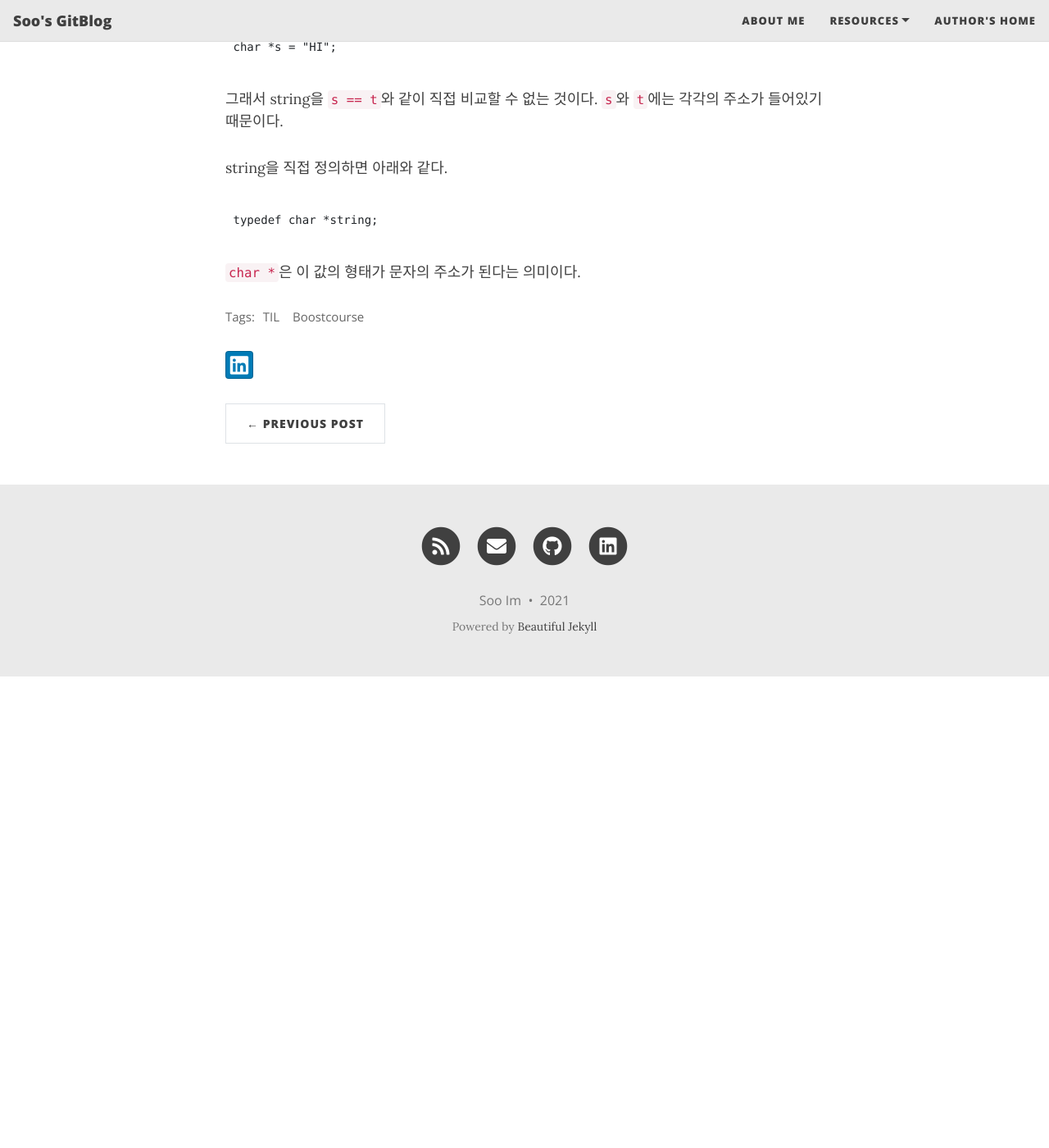
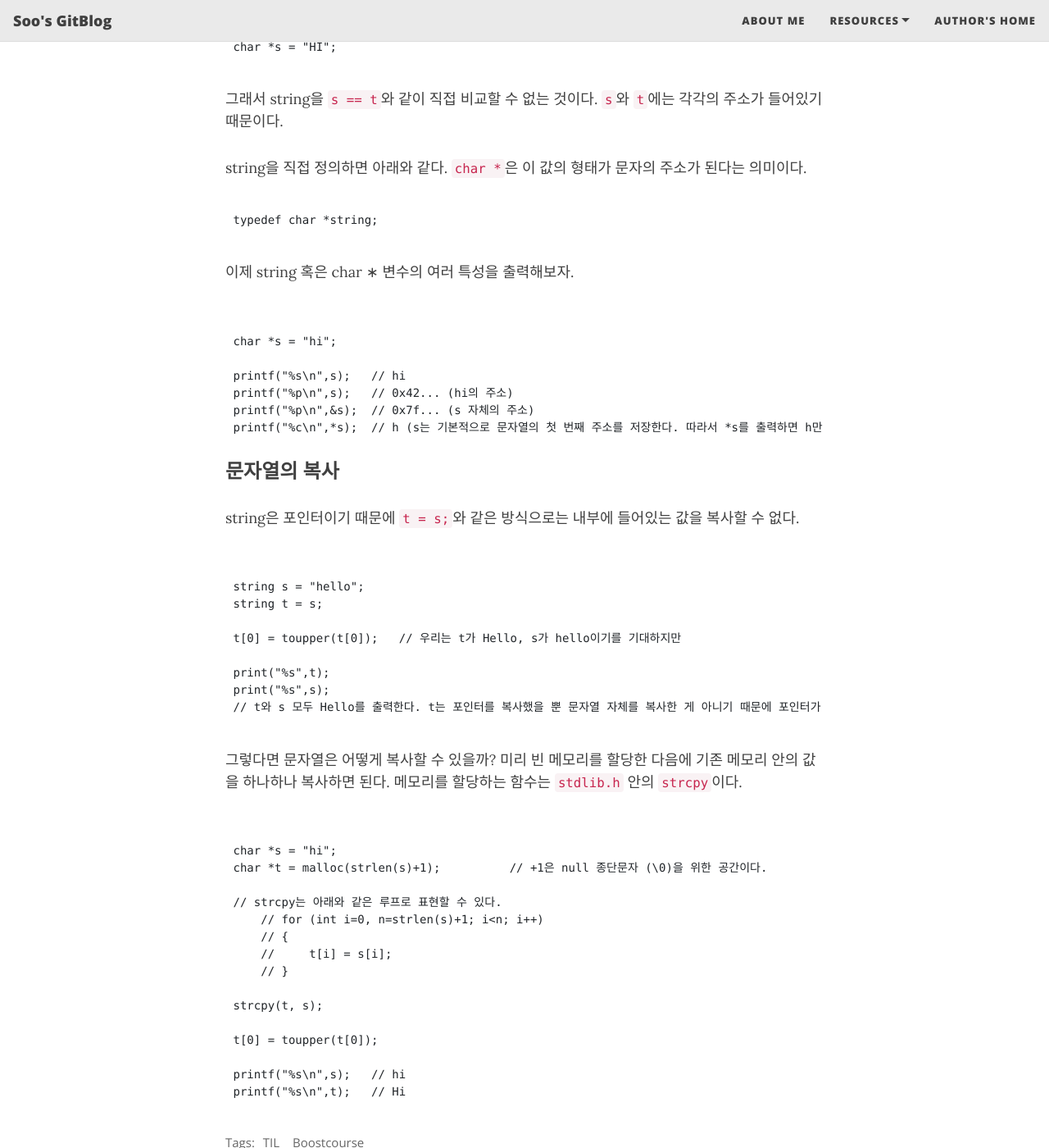
Before and after one commit to Soo-Im/Soo-Im.github.io, a Jekyll site: the page built from _posts/2021-02-02-Boostcourse-5.md, in a window 1280 px wide and 1400 px high, scrolled down 1122 px. Shown: the whole window at 82% size. Built offline with Jekyll 4.4.1, drawn with Linux system fonts in a browser that asks for light colours; nearby versions of some CDN libraries; before the commit the page ends 1947 px from its top, so only the background shows below that.

Commit message:
0205class

```diff
--- a/_posts/2021-02-02-Boostcourse-5.md
+++ b/_posts/2021-02-02-Boostcourse-5.md
@@ -35,6 +35,48 @@ char *s = "HI";
 </code></pre>
 그래서 string을 <code>s == t</code>와 같이 직접 비교할 수 없는 것이다. <code>s</code>와 <code>t</code>에는 각각의 주소가 들어있기 때문이다.
 
-string을 직접 정의하면 아래와 같다.
+string을 직접 정의하면 아래와 같다. <code>char *</code>은 이 값의 형태가 문자의 주소가 된다는 의미이다.
 <pre><code>typedef char *string;</code></pre>
-<code>char *</code>은 이 값의 형태가 문자의 주소가 된다는 의미이다.
+
+이제 string 혹은 char &#8727; 변수의 여러 특성을 출력해보자.
+<pre><code>
+char *s = "hi";
+
+printf("%s\n",s);   // hi
+printf("%p\n",s);   // 0x42... (hi의 주소)
+printf("%p\n",&s);  // 0x7f... (s 자체의 주소)
+printf("%c\n",*s);  // h (s는 기본적으로 문자열의 첫 번째 주소를 저장한다. 따라서 *s를 출력하면 h만 나온다.)
+</code></pre>
+
+### 문자열의 복사
+string은 포인터이기 때문에 <code>t = s;</code>와 같은 방식으로는 내부에 들어있는 값을 복사할 수 없다.
+<pre><code>
+string s = "hello";
+string t = s;
+
+t[0] = toupper(t[0]);   // 우리는 t가 Hello, s가 hello이기를 기대하지만
+
+print("%s",t);
+print("%s",s);
+// t와 s 모두 Hello를 출력한다. t는 포인터를 복사했을 뿐 문자열 자체를 복사한 게 아니기 때문에 포인터가 가리키는 문자열이 바뀌어 t와 s 모두 Hello를 출력한다.
+</code></pre>
+
+그렇다면 문자열은 어떻게 복사할 수 있을까? 미리 빈 메모리를 할당한 다음에 기존 메모리 안의 값을 하나하나 복사하면 된다.
+메모리를 할당하는 함수는 <code>stdlib.h</code> 안의 <code>strcpy</code>이다.
+<pre><code>
+char *s = "hi";
+char *t = malloc(strlen(s)+1);          // +1은 null 종단문자 (\0)을 위한 공간이다.
+
+// strcpy는 아래와 같은 루프로 표현할 수 있다.
+    // for (int i=0, n=strlen(s)+1; i<n; i++)
+    // {
+    //     t[i] = s[i];
+    // }
+
+strcpy(t, s);
+
+t[0] = toupper(t[0]);
+
+printf("%s\n",s);   // hi
+printf("%s\n",t);   // Hi
+</code></pre>
```
